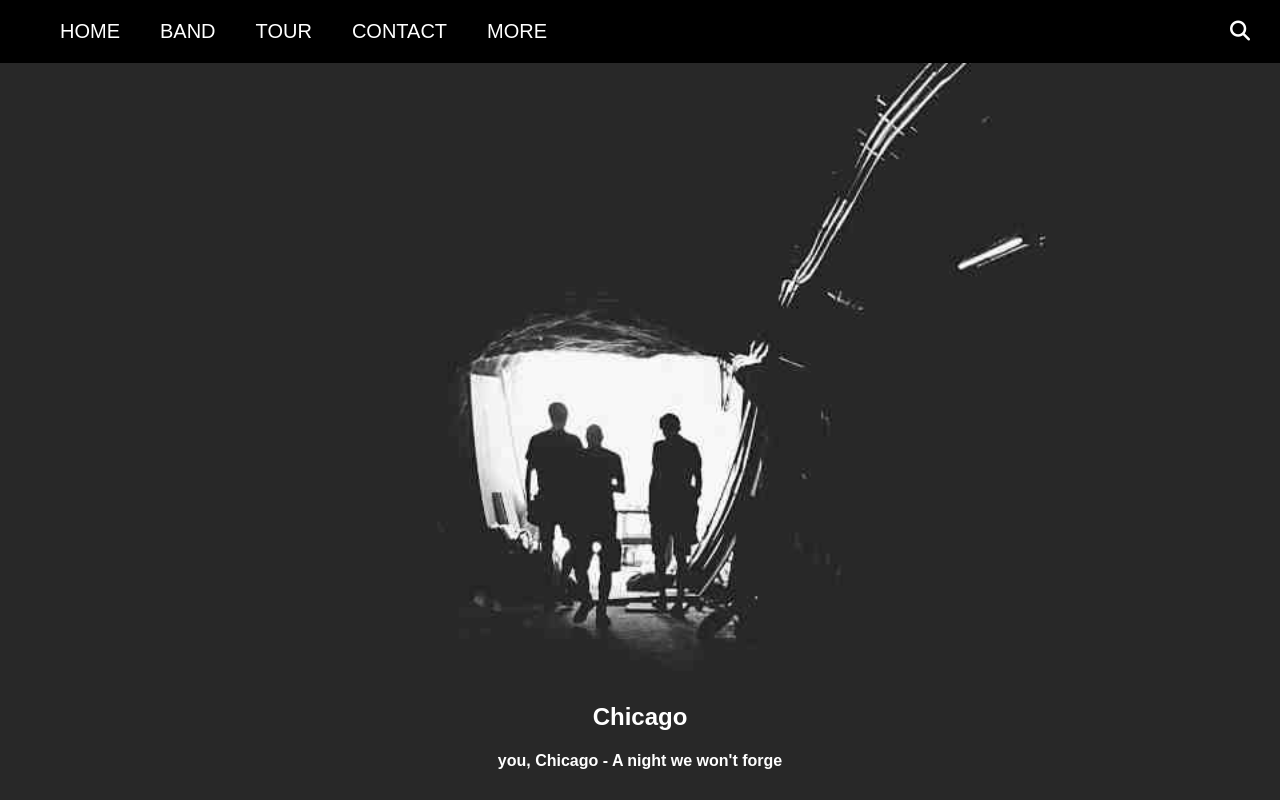
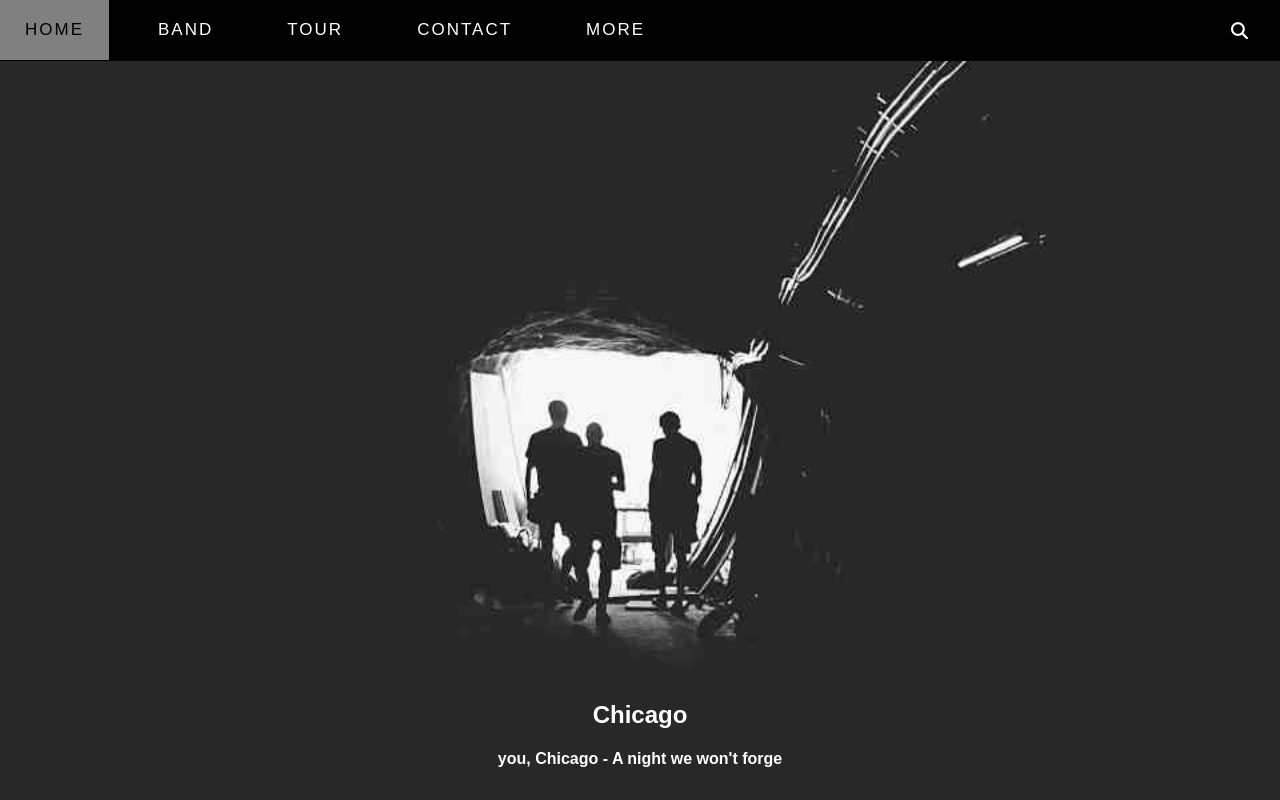
Before and after one commit to R-Gnana-Prakash/html-css-template, a plain HTML site: page index.html in a window 1280 px wide. Shown: the top 800 px of the page. Drawn offline with Linux system fonts and the light colour scheme.

Commit message:
Add files via upload

```diff
--- a/index.html
+++ b/index.html
@@ -16,13 +16,14 @@
                 <li class="menu"><a href="">BAND</a></li>
                 <li class="menu"><a href="">TOUR</a></li>
                 <li class="menu"><a href="">CONTACT</a></li>
-                <div class="more"><li class="menu"><a href="">MORE</a></li><div>
+                <div class="more"><li class="menu"><a href="">MORE</a></li>
+                    <div class="items">
                     <ul>
                         <li><a href="">MERCHANDISE</a></li>
                         <li><a href="">MEDIA</a></li>
                         <li><a href="">EXTRAS</a></li>
                     </ul>
-                </div>
+                    </div>
                 </div>
             </ul>
         </div>
--- a/stylesheet.css
+++ b/stylesheet.css
@@ -5,34 +5,77 @@ body{
     font-family: Arial, Helvetica, sans-serif;
 }
 nav{
-    background-color: black;
-    padding:0 30px 0 0;
-    font-size: 20px;
-    display: flex;
-    justify-content: space-between;
     position: sticky;
     top: 0;
+    width: 100%;
+    display: flex;
+    flex-direction: row;
+    justify-content: flex-end;
 }
 nav a{
     color: white;
     text-decoration: none;
+    letter-spacing: 2px;
 }
-nav ul{
+nav .menubar{
+    width: 95%;
+    background-color: black;
+}
+.menubar ul{
+    width: 100%;
+    margin: 0;
+    padding: 0;
     display: flex;
-    list-style-type: none;
-}
-.menubar{
-    width: 60%;
+    justify-content: flex-start;
 }
 .menubar li{
-    margin: 0 20px;
+    list-style-type: none;
+    font-size: 17px;
+    padding: 20px 25px;
+    margin-right: 2%;
+}
+.menubar li:hover{
+    background-color: gray;
+}
+.menubar li:hover a{
+    color: black;
+}
+nav .searchbtn{
+    text-align: end;
+    padding: 0;
+    background-color: black;
+}
+nav .searchbtn span{
+    margin: 0;
+    font-size: 17px;
+    padding: 22px 30px;
+}
+nav .searchbtn span:hover{
+    background-color: orangered;
+}
+.more{
+    position: relative;
+}
+.more .items{
+    display: none;
+    position: absolute;
+    z-index: 1;
+    background-color: white;
+}
+.more ul a{
+    color: black;
 }
 .more ul{
-    flex-direction: column; display: none;
+    display: flex;
+    flex-direction: column;
 }
-.searchbtn{
-    display: flex;
-    align-items: center;
+.more ul > li{
+    font-size: 17px;
+    padding: 20px 25px;
+    margin: 0;
+}
+.more:hover .items{
+    display: block;
 }
 .poster{
     width: 100%;
```
